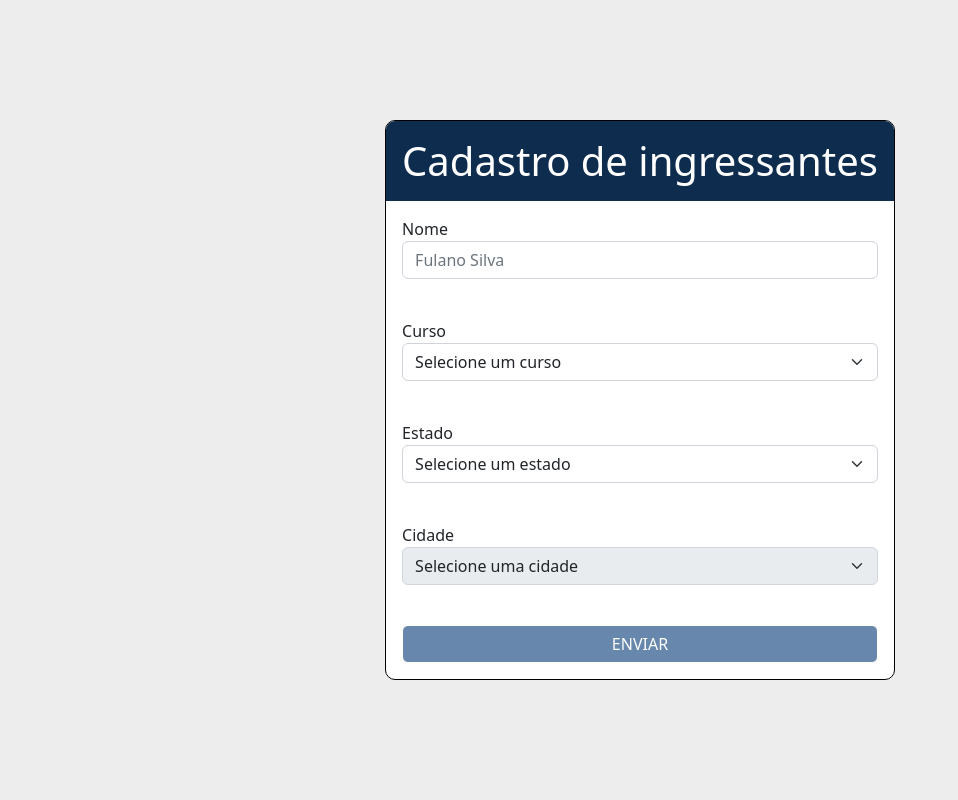
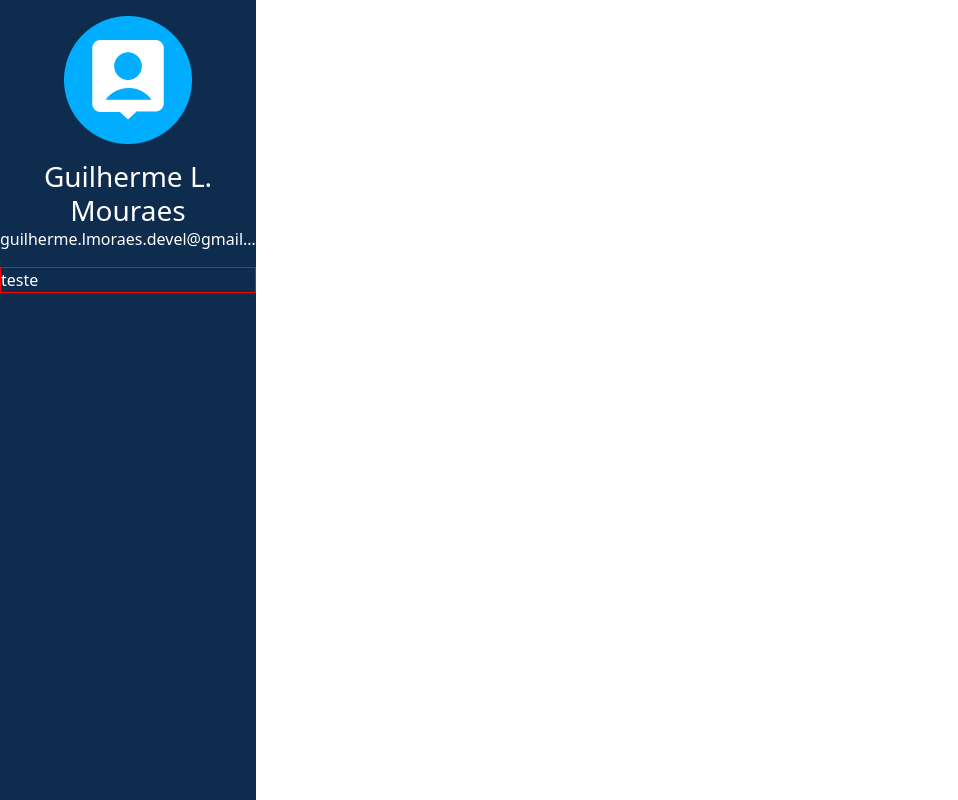
Before and after one commit to guilhermelMoraes/beyond-the-system__front-end, a React (Vite) app: page / in a window 1280 px wide. Shown: the whole page, without its empty margins (0-958 px from the left). Built offline with nearby package versions, Linux system fonts and the light colour scheme; data requests are answered from the project's data file.

Commit message:
feat(dashboard): introducing new component

```diff
--- /dev/null
+++ b/src/dashboard/dashboard.module.css
@@ -0,0 +1,36 @@
+.dashboard {
+  height: 100vh;
+  display: flex;
+}
+
+.sidepanel {
+  width: 20%;
+  padding-top: 16px;
+  box-sizing: border-box;
+}
+
+.sidepanel__profile {
+  margin-bottom: 16px;
+}
+
+.profile__picture {
+  width: 50%;
+  margin: 0 auto;
+  display: block;
+}
+
+.profile__email {
+  display: block;
+  margin: 0 auto;
+  width: 265px;
+  white-space: nowrap;
+  overflow-x: hidden;
+  text-overflow: ellipsis;
+}
+
+.sidepanel__link-list {
+  border: 1px solid red;
+  list-style: none;
+  padding: 0;
+  margin: 0;
+}
--- /dev/null
+++ b/src/dashboard/dashboard.tsx
@@ -0,0 +1,27 @@
+import accountFallback from './account.png';
+import styles from './dashboard.module.css';
+
+function Dashboard() {
+  return (
+    <div className={styles.dashboard}>
+      <div className={`${styles.sidepanel} muralis-primary`}>
+        <section className={styles.sidepanel__profile}>
+          <img src={accountFallback} alt="" className={`${styles.profile__picture} mb-3`} />
+          <p className="h3 text-center mb-0">
+            Guilherme L. Mouraes
+          </p>
+          <p className={styles.profile__email}>
+            guilherme.lmoraes.devel@gmail.com
+          </p>
+        </section>
+        <nav>
+          <ul className={styles['sidepanel__link-list']}>
+            <li>teste</li>
+          </ul>
+        </nav>
+      </div>
+    </div>
+  );
+}
+
+export default Dashboard;
```
Also changed, not shown: src/app-routing.tsx (+8 -1 lines), src/dashboard/account.png (added).
